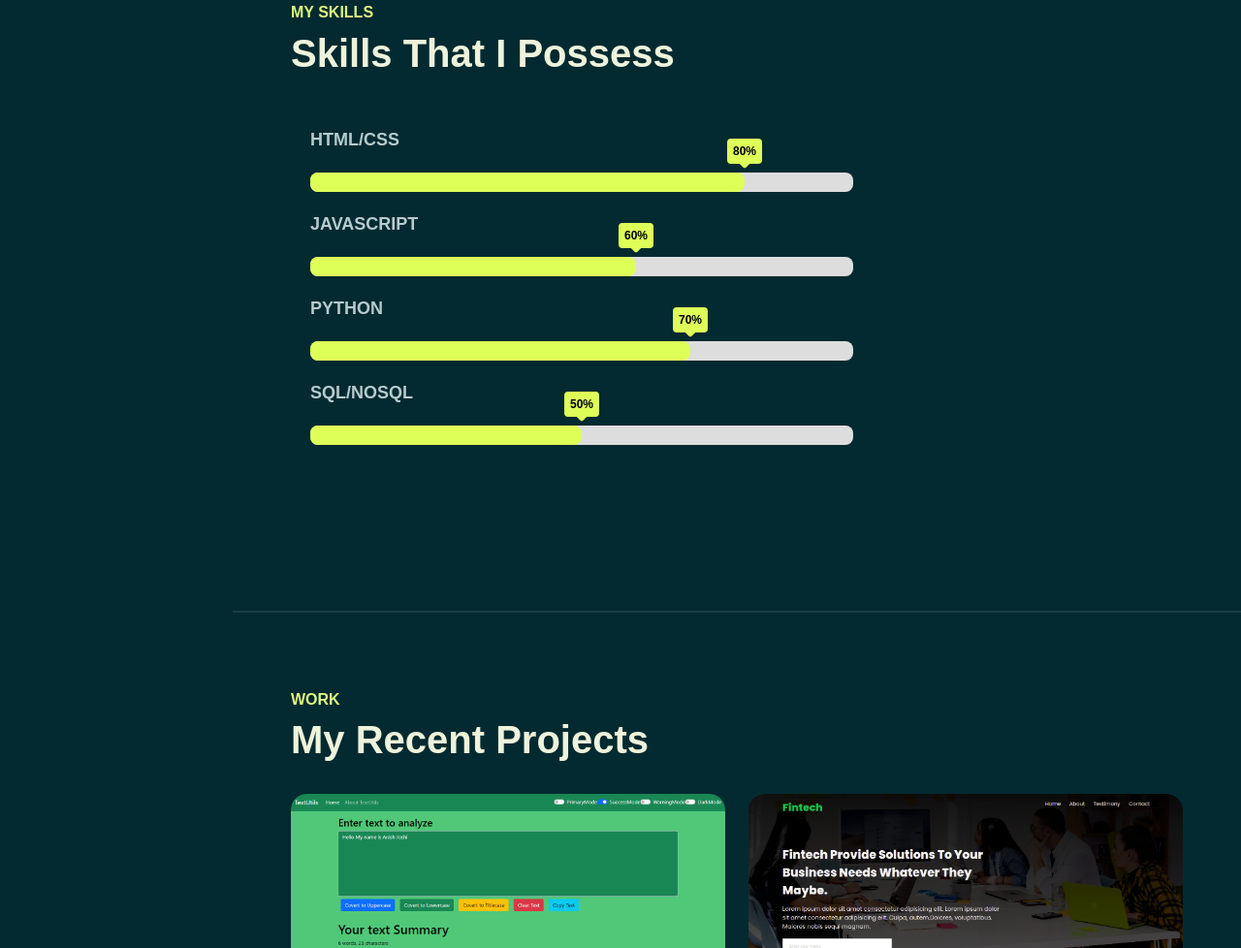
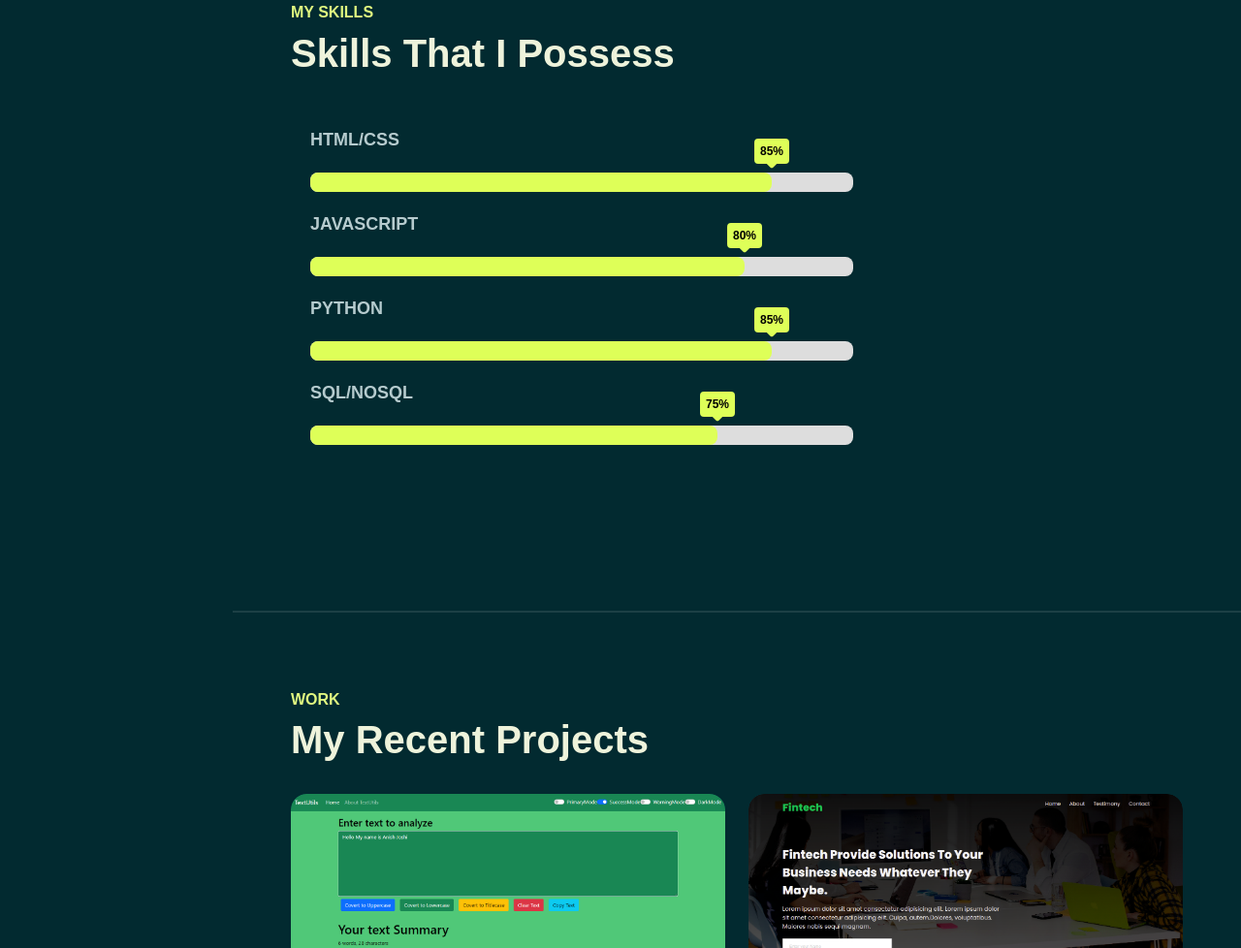
Before and after one commit to anishjoshi1999/portfolio-website, a plain HTML site: page index.html in a window 1280 px wide. Shown: the part 968-1946 px from the top of the page at 97% size. Drawn offline with nearby package versions, Linux system fonts and the light colour scheme; a web font is replaced by a local one.

Commit message:
skill update

```diff
--- a/index.html
+++ b/index.html
@@ -89,24 +89,24 @@
                     <div class="skill">
                         <div class="skill-name">HTML/CSS</div>
                         <div class="skill-bar">
-                            <div class="skill-per" per="80"></div>
+                            <div class="skill-per" per="85"></div>
                         </div>
                         <div class="skill">
                             <div class="skill-name">JavaScript</div>
                             <div class="skill-bar">
-                                <div class="skill-per" per="60"></div>
+                                <div class="skill-per" per="80"></div>
                             </div>
                         </div>
                         <div class="skill">
                             <div class="skill-name">Python</div>
                             <div class="skill-bar">
-                                <div class="skill-per" per="70"></div>
+                                <div class="skill-per" per="85"></div>
                             </div>
                         </div>
                         <div class="skill">
                             <div class="skill-name">SQL/NoSQL</div>
                             <div class="skill-bar">
-                                <div class="skill-per" per="50"></div>
+                                <div class="skill-per" per="75"></div>
                             </div>
                         </div>
                     </div>
```
